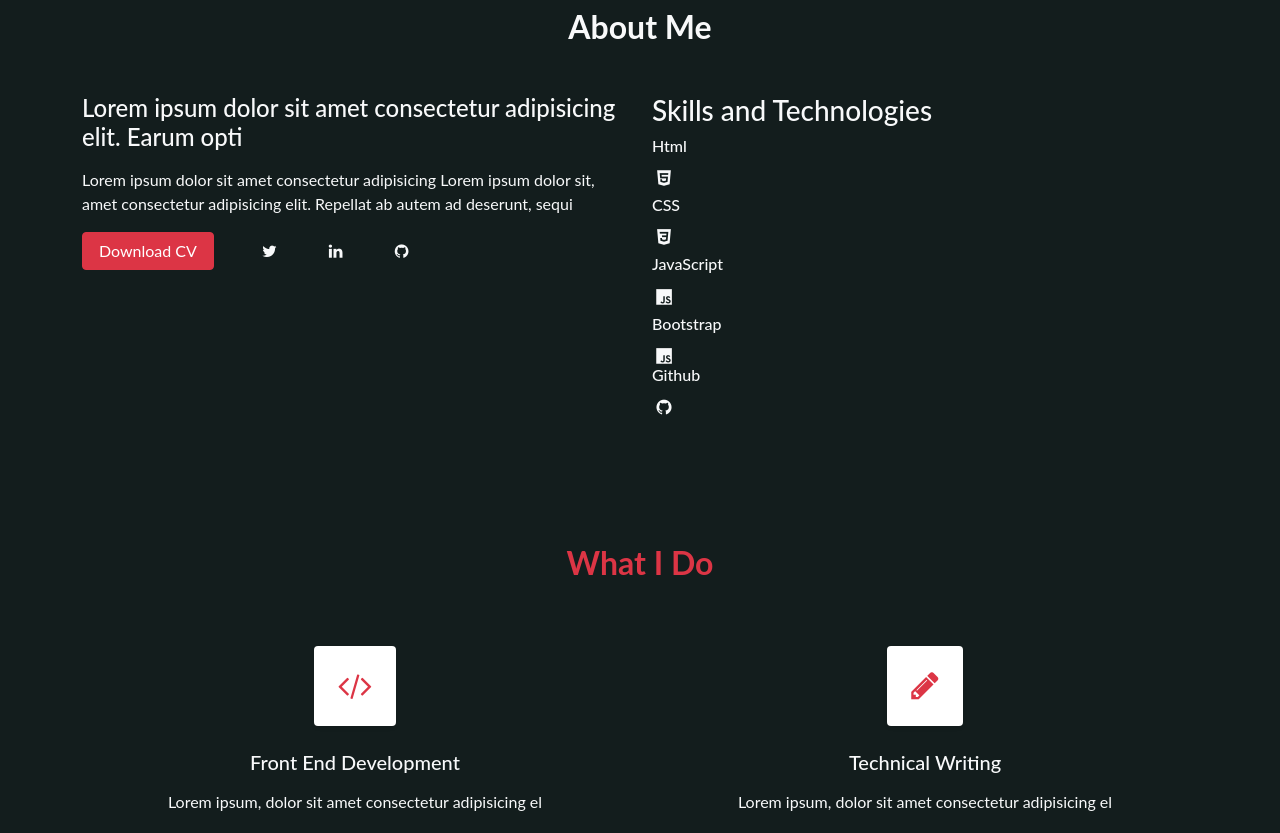
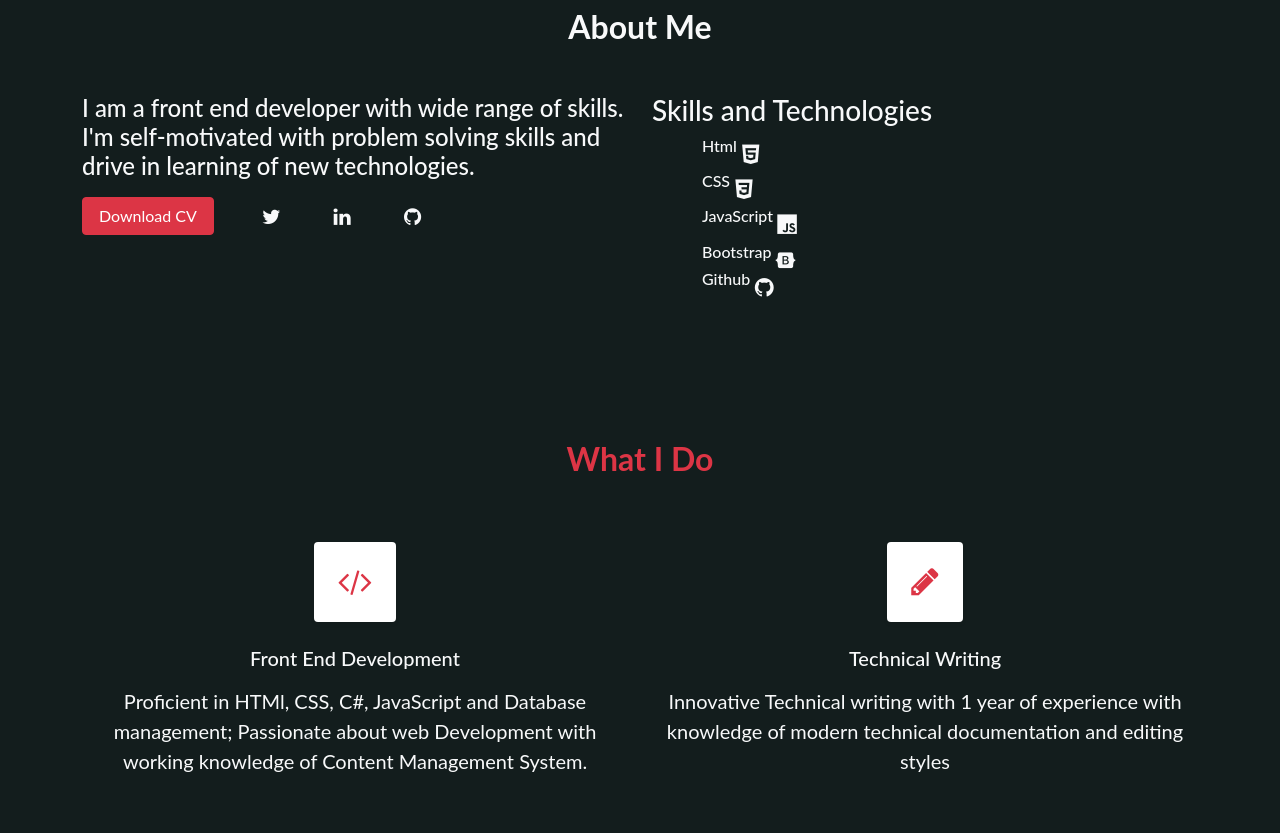
Before and after one commit to Daslaw/portfolio-web, a plain HTML site: page index.html in a window 1280 px wide. Shown: the part 960-1793 px from the top of the page. Drawn offline with nearby package versions, Linux system fonts and the light colour scheme.

Commit message:
My Project web3Bridge

```diff
--- a/index.html
+++ b/index.html
@@ -14,6 +14,8 @@
         overflow-x: hidden;
         background:rgb(19, 29, 29) !important;
         color: white;
+        font-size: 20px;
+        font-weight: 400;
         }
         .project-part{
             display: flex;
@@ -49,7 +51,7 @@
               </div>
             </div>
           </nav>
-    </header>
+        </header>
 
     <!-- End of NavBar Section -->
     <!-- Home Section begins-->
@@ -63,10 +65,10 @@
                 </div>
                 <div class="col-md-6 mt-5 mt-md-0 order-md-first">
                     <div class="home-text">
-                        <p class="text-light mb-1">Hello I'm</p>
-                        <h1 class="text-danger text-capitalize fs-1 fw-bold">Software Developer</h1>
+                        <p class="text-light mb-1">Hey, I'm</p>
                         <h2 class="fs-4 text-light">Dauda Lawal</h2>
-                        <p class="mt-6 text-light">Lorem ipsum dolor sit amet consectetur adipisicing elit. Fuga odit dolore, consequatur natus debitis eius illo exercitati</p>
+                        <h1 class="text-danger text-capitalize fs-1 fw-bold">Front Developer</h1>
+                        <p class="mt-6 text-light">I'm an innovative developer with proficiency in HTML, CSS, Bootstrap, Wordpress and JavaScript</p>
                         <a href="#portfolio" class="btn btn-danger px-3 mt-3">My Work</a>
                     </div>
                 </div>
@@ -87,16 +89,15 @@
             <div class="row">
                 <div class="col-md-6">
                     <div class="about-text">
-                        <h3 class="fs-4 mb-3">Lorem ipsum dolor sit amet consectetur adipisicing elit. Earum opti</h3>
-                        <p class="">Lorem ipsum dolor sit amet consectetur adipisicing Lorem ipsum dolor sit, amet consectetur adipisicing elit. Repellat ab autem ad deserunt, sequi</p>
+                        <h3 class="fs-4 mb-3">I am a front end developer with wide range of skills. I'm self-motivated with problem solving skills and drive in learning of new technologies.</h3>
                         <!--  -->
                         <div class="row text-light">
                             <div class="col-lg-12 d-flex align-items-center ">
                                 <a href="#" class="btn btn-danger px-3 me-5"> Download CV</a>
                                 <div class="social-links">
-                                    <a href="" class="text-light me-5"><i class="fa fa-twitter "></i></a>
-                                    <a href="" class="text-light me-5"><i class="fa fa-linkedin "></i></a>
-                                    <a href="" class="text-light me-5"><i class="fa fa-github "></i></a>
+                                    <a href="https://mobile.twitter.com/Daslaw_26" class="text-light me-5"><i class="fa fa-twitter "></i></a>
+                                    <a href="https://www.linkedin.com/in/daslaw26" class="text-light me-5"><i class="fa fa-linkedin "></i></a>
+                                    <a href="http://github.com/Daslaw" class="text-light me-5"><i class="fa fa-github "></i></a>
                                 </div>
                             </div>
                         </div>
@@ -106,41 +107,39 @@
                     <div class=" fw-3">
                         <h3>Skills and Technologies</h3>
                     </div>
-                    <div class="skill-item mb-4">
+                    <div class="align-item-center justify-content-center" style="padding-left: 50px;">
+                    <div class="skill-item mb-2 project-part">
                         <h3 class="fs-6">Html</h3>
                         <div class="p-1" style="height: 5px;">
                             <p><i class="devicon-html5-plain" title="HTML5"></i></p>
                         </div>
-
-                        <!-- <div class="progress" style="height: 5px;">
-                            <div class="progress-bar bg-danger" role="progressbar" style="width: 95%;" aria-valuenow="95" aria-valuemin="0" aria-valuemax="100"></div>
-                        </div> -->
                     </div>
-                    <div class="skill-item mb-4">
+                    <div class="skill-item mb-2 project-part" >
                         <h3 class="fs-6">CSS</h3>
                         <div class="p-1" style="height: 5px;">
                             <p><i class="devicon-css3-plain" title="CSS3"></i></p>
                         </div>
                     </div>
-                    <div class="skill-item mb-4">
+                    <div class="skill-item mb-2 project-part ">
                         <h3 class="fs-6">JavaScript</h3>
                         <div class="p-1" style="height: 5px;">
                             <p><i class="devicon-javascript-plain" title="JavaScript"></i></p>
                         </div>
                     </div>
-                    <div class="skill-item">
+                    <div class="skill-item project-part align-item-center">
                         <h3 class="fs-6">Bootstrap</h3>
                         <div class="p-1" style="height: 5px;">
-                            <p><i class="devicon-javascript-plain" title="JavaScript"></i></p>
+                            <p><i class="devicon-bootstrap-plain" title="Bootstrap"></i></p>
                         </div>
                     </div>
-                    <div class="skill-item pt-3">
+                    <div class="skill-item project-part align-item-center">
                         <h3 class="fs-6">Github</h3>
                         <div class="p-1" style="height: 5px;">
                             <p><i class="devicon-github-plain" title="Github"></i></p>
 
                         </div>
                     </div>
+                </div>
                 </div>
                 <div class="col-md-6"></div>
             </div>
@@ -164,7 +163,7 @@
                                 <i class="fa fa-code shadow-sm p-4 rounded bg-white"></i>
                             </div>
                             <h3 class="fs-5 py-2">Front End Development</h3>
-                            <p class="">Lorem ipsum, dolor sit amet consectetur adipisicing el</p>
+                            <p class="">Proficient in HTMl, CSS, C#, JavaScript and Database management; Passionate about web Development with working knowledge of Content Management System. </p>
                         </div>
                     </div>
                     <div class="col-md-6 col-lg-6 mb-4">
@@ -173,7 +172,7 @@
                                 <i class="fa fa-pencil shadow-sm p-4 rounded bg-white"></i>
                             </div>
                             <h3 class="fs-5 py-2">Technical Writing</h3>
-                            <p class="">Lorem ipsum, dolor sit amet consectetur adipisicing el</p>
+                            <p class="">Innovative Technical writing with 1 year of experience with knowledge of modern technical documentation and editing styles</p>
                         </div>
                     </div>
                 </div>
```
